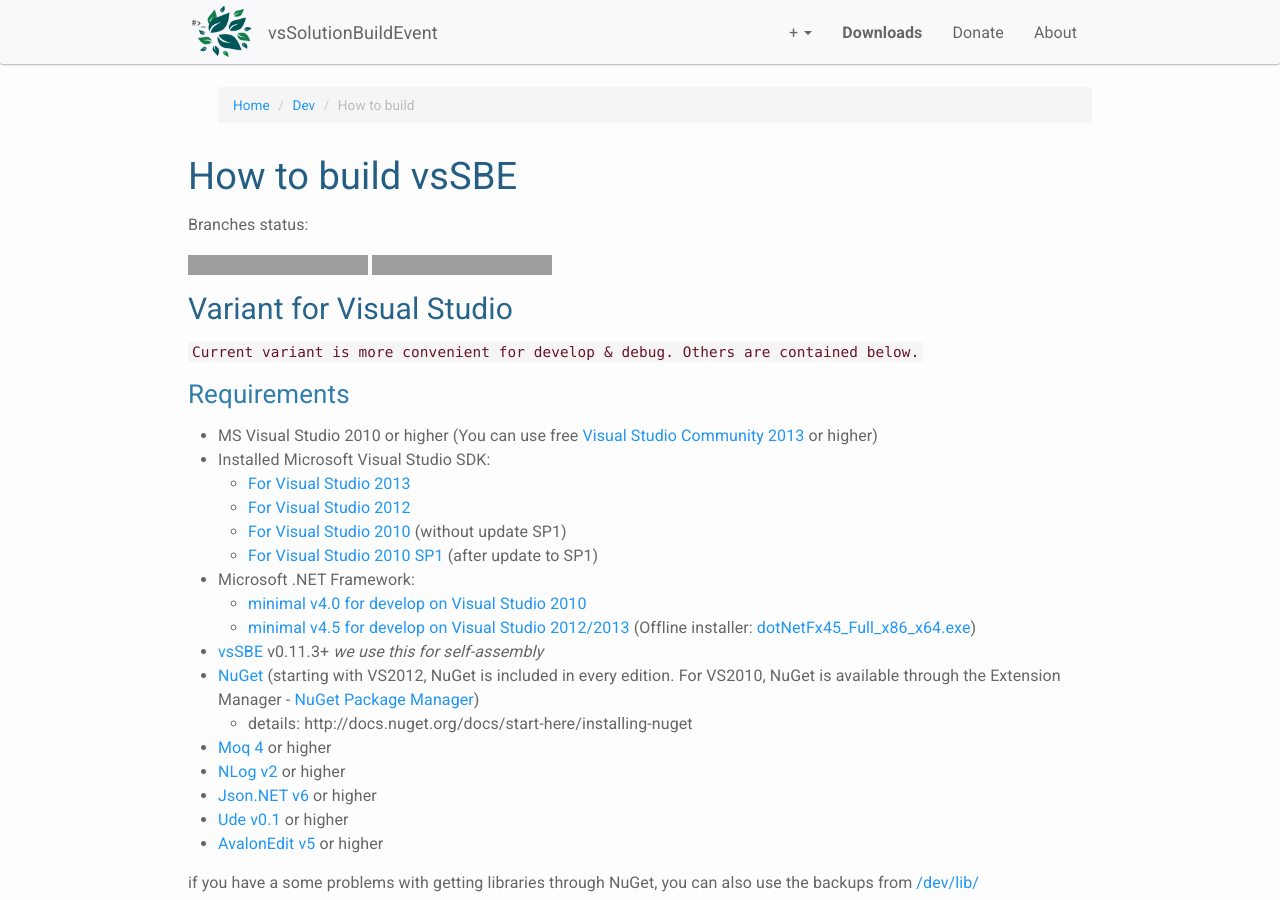
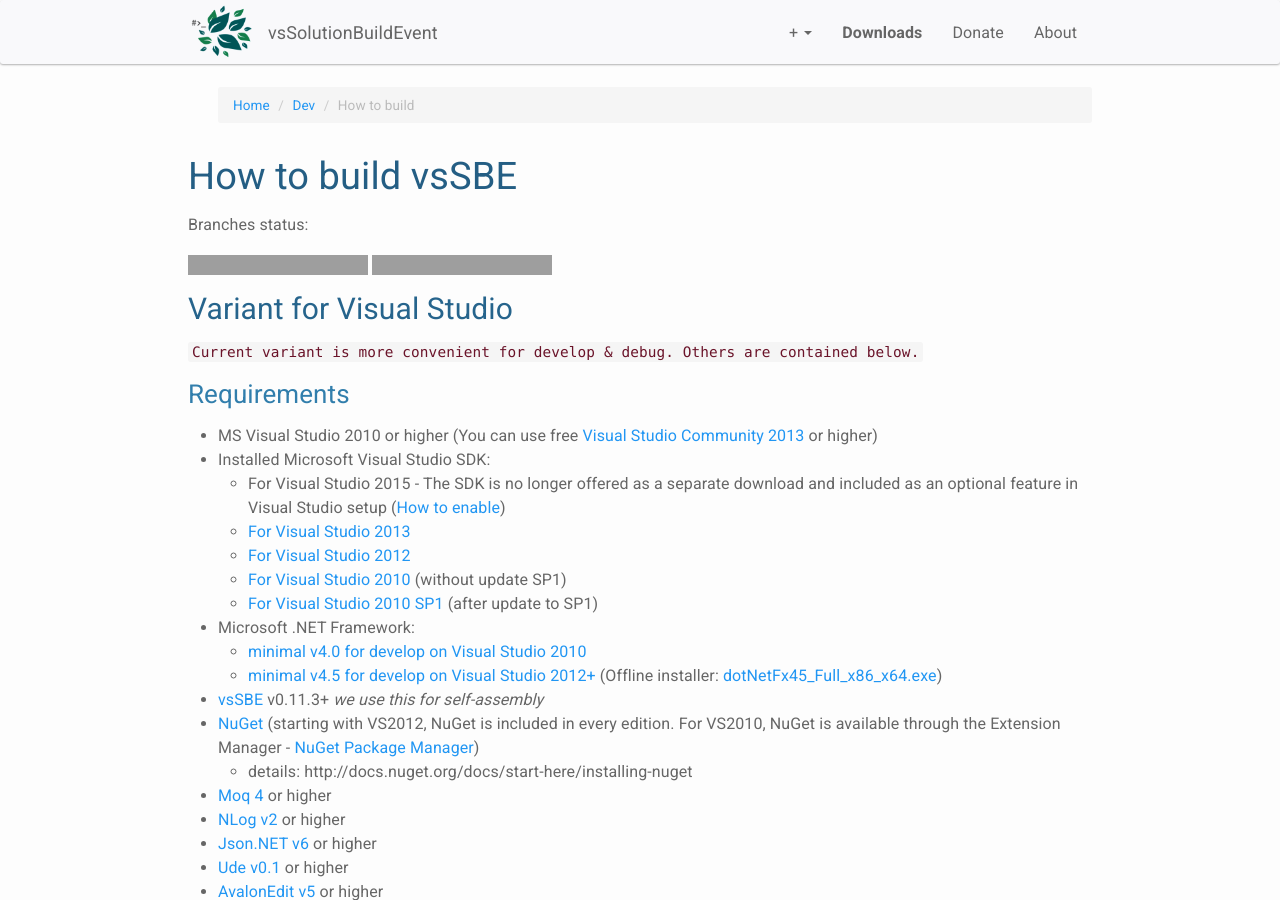
Before and after one commit to 3F/web.vsSBE, a Jekyll site: the page built from _doc/Dev/How to build.md, in a window 1280 px wide and 900 px high, cut to the strip 0-900 px from the top of the window. Built offline with Jekyll 4.4.1, drawn with Linux system fonts in a browser that asks for light colours; nearby versions of some CDN libraries; Markdown is read by kramdown in place of the engine named in the settings; comment, search, counter and statistics services are not loaded; some of the changed text lies outside the part shown; grey boxes are pictures that could not be loaded.

Commit message:
vssdk 2015 & CI.MSBuild 1.4.0

```diff
--- a/_doc/Dev/How to build.md
+++ b/_doc/Dev/How to build.md
@@ -17,13 +17,14 @@
 
 * MS Visual Studio 2010 or higher (You can use free [Visual Studio Community 2013](http://www.visualstudio.com/products/visual-studio-community-vs) or higher)
 * Installed Microsoft Visual Studio SDK:
+    * For Visual Studio 2015 - The SDK is no longer offered as a separate download and included as an optional feature in Visual Studio setup ([How to enable](https://msdn.microsoft.com/en-us/library/bb166441(v=vs.140).aspx))
     * [For Visual Studio 2013](http://www.microsoft.com/en-us/download/details.aspx?id=40758)
     * [For Visual Studio 2012](http://www.microsoft.com/en-us/download/details.aspx?id=30668)
     * [For Visual Studio 2010](http://www.microsoft.com/en-us/download/details.aspx?id=2680) (without update SP1)
     * [For Visual Studio 2010 SP1](http://www.microsoft.com/en-us/download/details.aspx?id=21835) (after update to SP1)
 * Microsoft .NET Framework:
     * [minimal v4.0 for develop on Visual Studio 2010](http://www.microsoft.com/en-US/download/details.aspx?id=17718)
-    * [minimal v4.5 for develop on Visual Studio 2012/2013](http://www.microsoft.com/en-US/download/details.aspx?id=30653) (Offline installer: [dotNetFx45_Full_x86_x64.exe](http://go.microsoft.com/fwlink/?LinkId=225702))
+    * [minimal v4.5 for develop on Visual Studio 2012+](http://www.microsoft.com/en-US/download/details.aspx?id=30653) (Offline installer: [dotNetFx45_Full_x86_x64.exe](http://go.microsoft.com/fwlink/?LinkId=225702))
 * [vsSBE](http://visualstudiogallery.msdn.microsoft.com/0d1dbfd7-ed8a-40af-ae39-281bfeca2334/) v0.11.3+ *we use this for self-assembly*
 * [NuGet](https://www.nuget.org/) (starting with VS2012, NuGet is included in every edition. For VS2010, NuGet is available through the Extension Manager - [NuGet Package Manager](https://visualstudiogallery.msdn.microsoft.com/27077b70-9dad-4c64-adcf-c7cf6bc9970c))
     * details: http://docs.nuget.org/docs/start-here/installing-nuget
```
Also changed, not shown: other parts of _doc/Dev/How to build.md (+2 -6 lines), Downloads/index.html (+5 -3 lines).
